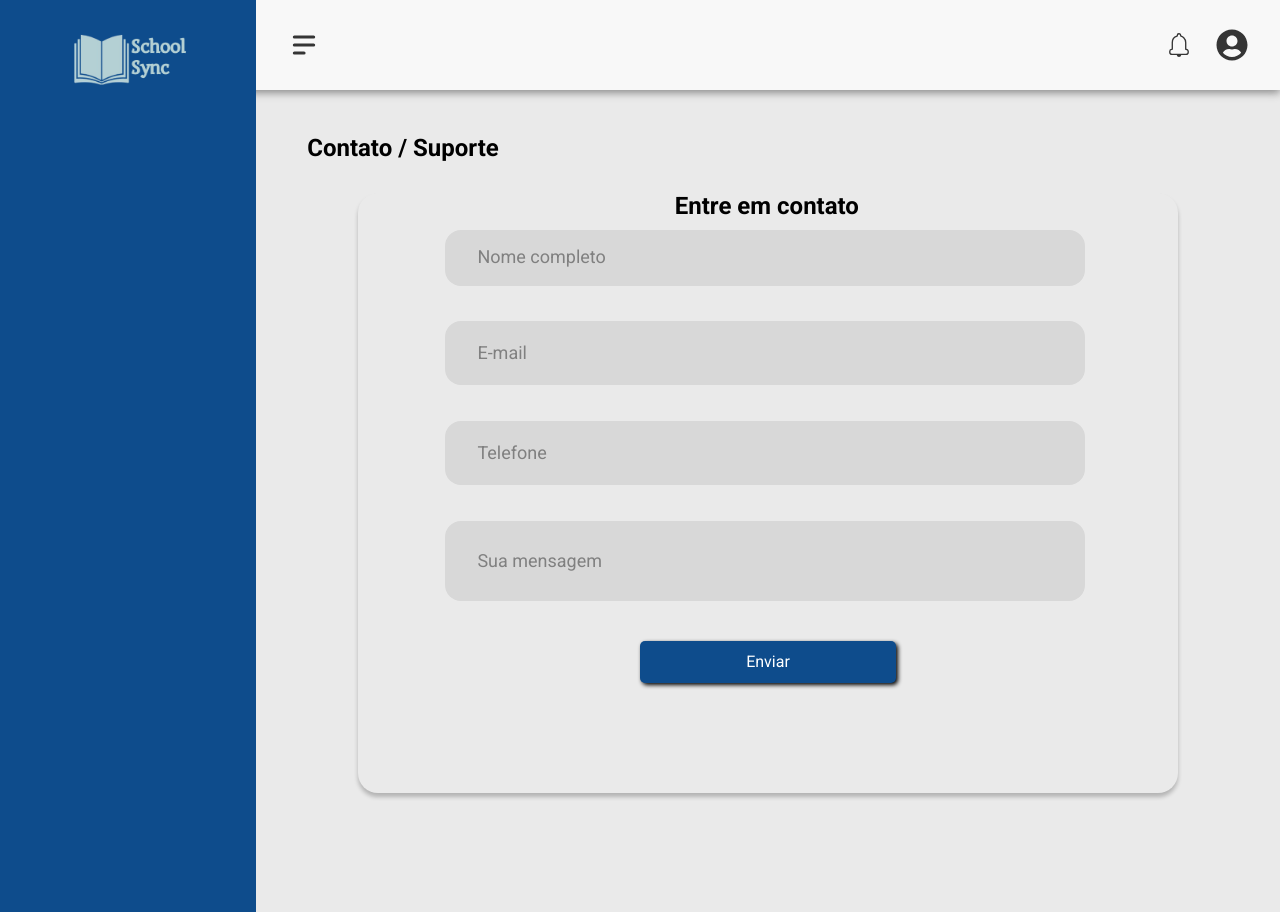
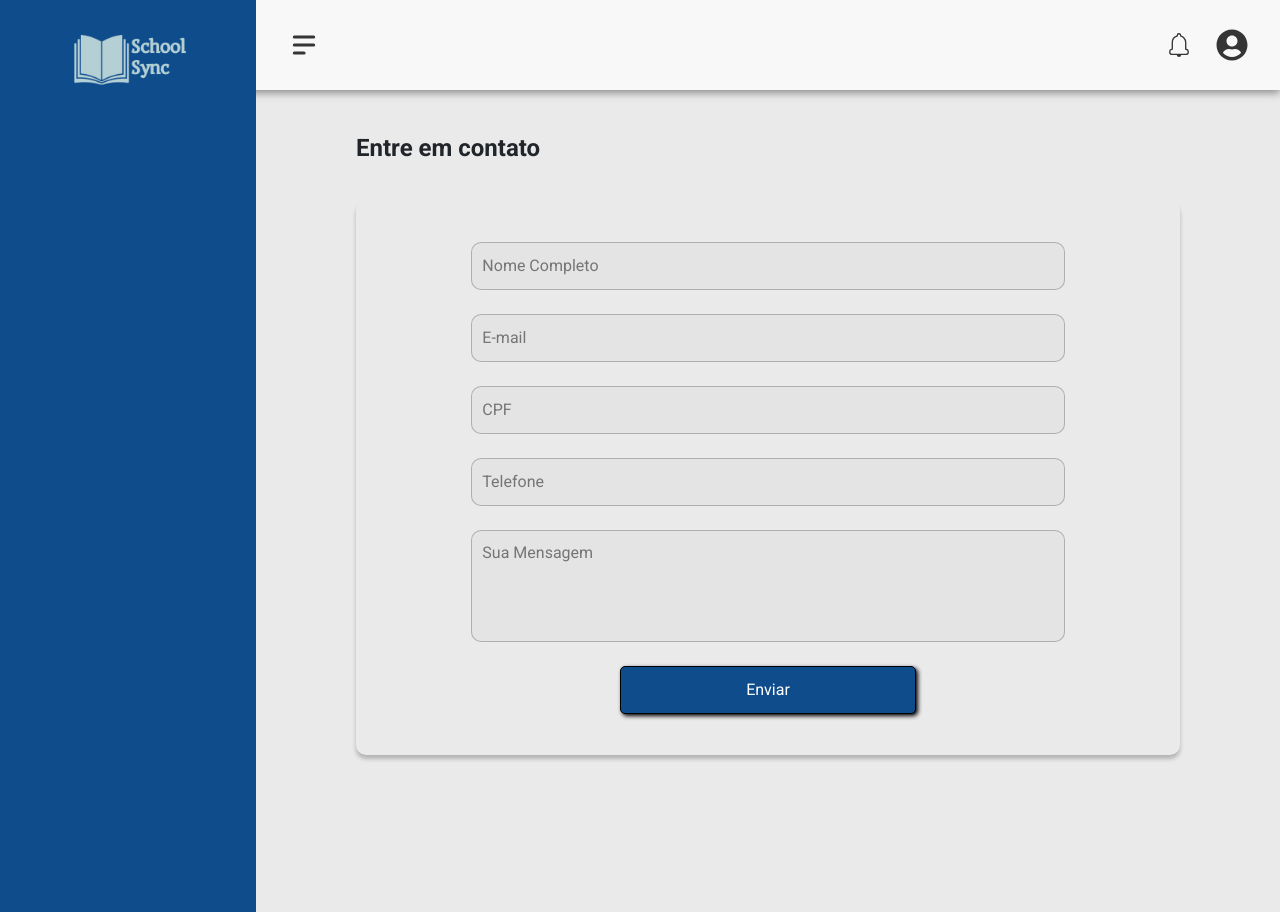
Before and after one commit to Alisonjs0/SchoolSync, a Next.js app: page /contato in a window 1280 px wide. Built offline with nearby package versions, Linux system fonts and the light colour scheme.

Commit message:
ajustes na pagina de contato

```diff
--- a/app/configuracoes/page.jsx
+++ b/app/configuracoes/page.jsx
@@ -16,7 +16,7 @@ const Geral = () => {
     <div>
       <EsqueletoPrincipal>
         <div className={"conteiner conteudoMenus"}>
-          <h3>Configurações</h3>
+          <h3 className={stage === "Geral" ? "geralPage" : ""}>Configurações</h3>
           <div className="configuracoes">
             <NavConfiguracoes stage={stage} setStage={setStage}/>
             <span className="linha"></span>
--- a/app/contato/contato-suporte.css
+++ b/app/contato/contato-suporte.css
@@ -1,108 +1,42 @@
-.title {
-    color: black;
-    font-family: "Roboto", system-ui;
-    font-size: medium;
-    margin-left: 5%;
-    margin-bottom: -3%;
+.contato {
+    width: 100%;
+    background: #EAEAEA;
+    box-shadow: 0px 4px 4px 0px #0000003b;
+    height: fit-content;
+    padding: 5%;
+    border-radius: 10px;
+    display: flex;
+    flex-direction: column;
+    justify-content: center;
+    align-items: center;
+    gap: 24px;
 }
 
-.subtitle{
-    color: black;
-    font-family: "Roboto", system-ui;
-    font-size: 1.3rem;
-    margin-left: 37%;
-    margin-bottom: -5%;
-    margin-top: -10%;
+.contato input {
+    width: 80%;
+    height: 3rem;
+    background: #e4e4e4;
+    border: 1px solid #0000003b;
+    border-radius: 10px;
+    padding: 0 10px;
 }
 
-.conteudoMenus{
+.contato textarea {
     width: 80%;
-    background: #EAEAEA;
-    border-radius: 20px;
-    box-shadow: 0px 4px 4px 0px #0000003b;
-    height: 75vh;
-    padding: 5%;
-    margin-left: 10%;
-    margin-top: 3%;
+    height: 7rem;
+    background: #e4e4e4;
+    border: 1px solid #0000003b;
+    border-radius: 10px;
+    padding: 10px;
+    resize: none;
 }
 
-.label-input{
-    margin-top: 2%;
-    margin-left: 5%;
-    font-family: "Roboto", system-ui;
-    width: 50vw;
-    height: 7vh;
-    border: none;
-    background-color: #D8D8D8;
-    border-radius: 1rem;
-}
-
-.label-input-email{
-    margin-top: 5%;
-    margin-left: 5%;
-    font-family: "Roboto", system-ui;
-    width: 50vw;
-    height: 8vh;
-    border: none;
-    background-color: #D8D8D8;
-    border-radius: 1rem;
-}
-
-.label-input-tel{
-    margin-top: 5%;
-    margin-left: 5%;
-    font-family: "Roboto", system-ui;
-    width: 50vw;
-    height: 8vh;
-    border: none;
-    background-color: #D8D8D8;
-    border-radius: 1rem;
-}
-
-.label-input-msg{
-    margin-left: 5%;
-    margin-top: 5%;
-    font-family: "Roboto", system-ui;
-    width: 50vw;
-    height: 10vh;
-    border: none;
-    background-color: #D8D8D8;
-    border-radius: 1rem;
-}
-
-input{
-    color: black;
-    font-family: "Roboto", system-ui;
-    font-size: medium;
-}
-
-::placeholder{
-    font-size: large;
-    color: gray;
-    font-family: "Roboto", system-ui;
-    padding-left: 5%;
-}
-
-.loginButton {
-    display: flex;
-    justify-content: center;
-    margin-top: 2.5rem;
-}
-
-.loginButton button {
-    width: 16rem;
-    height: 2.625rem;
+.contato button {
     background: #0E4C8C;
     color: #fff;
+    box-shadow: 2px 2px 4px black;
+    width: 40%;
+    height: 3rem;
     border-radius: 5px;
-    font-family: "Roboto", system-ui;
-    font-size: 16px;
-    border: none;
-    box-shadow: 2px 2px 4px black;
+    border: 1px solid black;
 }
-
-.loginButton button:hover {
-    background: #0c3a69;
-    transform: scale(1.05);
-    transition: .5s;
-}
--- a/app/contato/page.js
+++ /dev/null
@@ -1,38 +0,0 @@
-import EsqueletoPrincipal from '@/app/.components/esqueleto'
-import "./contato-suporte.css"
-
-const ContatoSuporte = () => {
-    return (
-        <EsqueletoPrincipal>
-            <h3 className='title'>Contato / Suporte</h3>
-            <div className='container conteudoMenus'>
-                <h3 className='subtitle'>Entre em contato</h3>
-                <input className='label-input'
-                    id="Usuario"
-                    type="text"
-                    placeholder='Nome completo'
-                />
-                <input className='label-input-email'
-                    id="email"
-                    type="email"
-                    placeholder='E-mail'
-                />
-                <input className='label-input-tel'
-                    id="Telefone"
-                    type="number"
-                    placeholder='Telefone'
-                />
-                <input className='label-input-msg'
-                    id="Mensagem"
-                    type="text"
-                    placeholder='Sua mensagem'
-                />
-            <div className="loginButton">
-                <button id="loginButton">Enviar</button>
-            </div>
-            </div>
-        </EsqueletoPrincipal>
-    )
-}
-
-export default ContatoSuporte
--- /dev/null
+++ b/app/contato/page.jsx
@@ -0,0 +1,24 @@
+import EsqueletoPrincipal from "@/app/.components/esqueleto";
+import "./contato-suporte.css";
+
+const ContatoSuporte = () => {
+  return (
+    <div>
+        <EsqueletoPrincipal>
+            <div className={"conteiner conteudoMenus"}>
+                <h3>Entre em contato</h3>
+                <form className="contato">
+                    <input type="text" placeholder="Nome Completo"/>
+                    <input type="email" placeholder="E-mail"/>
+                    <input type="text" placeholder="CPF"/>
+                    <input type="tel" placeholder="Telefone"/>
+                    <textarea name="" id="" placeholder="Sua Mensagem"></textarea>
+                    <button>Enviar</button>
+                </form>
+            </div>
+        </EsqueletoPrincipal>
+    </div>
+  );
+};
+
+export default ContatoSuporte;
```
Also changed, not shown: app/configuracoes/geral.css (+6 -2 lines), app/.components/configuracoesConteudoGeral.js, app/.components/menuLateral.js.
